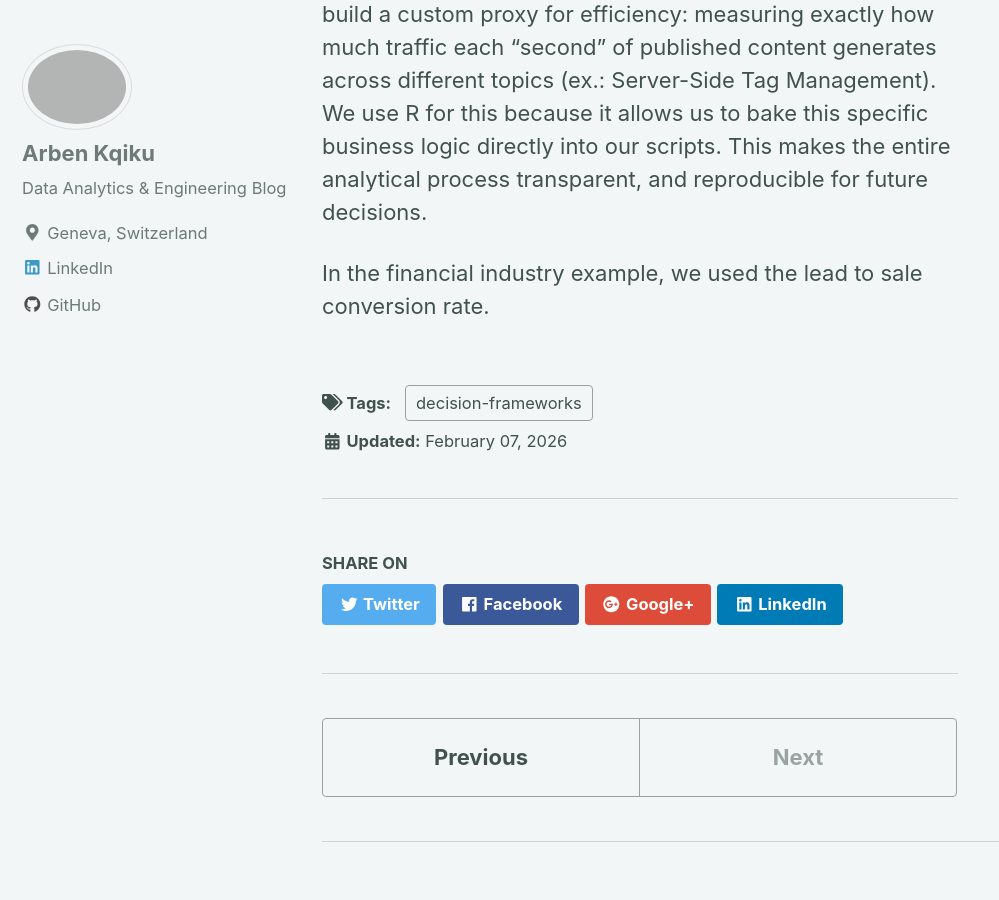
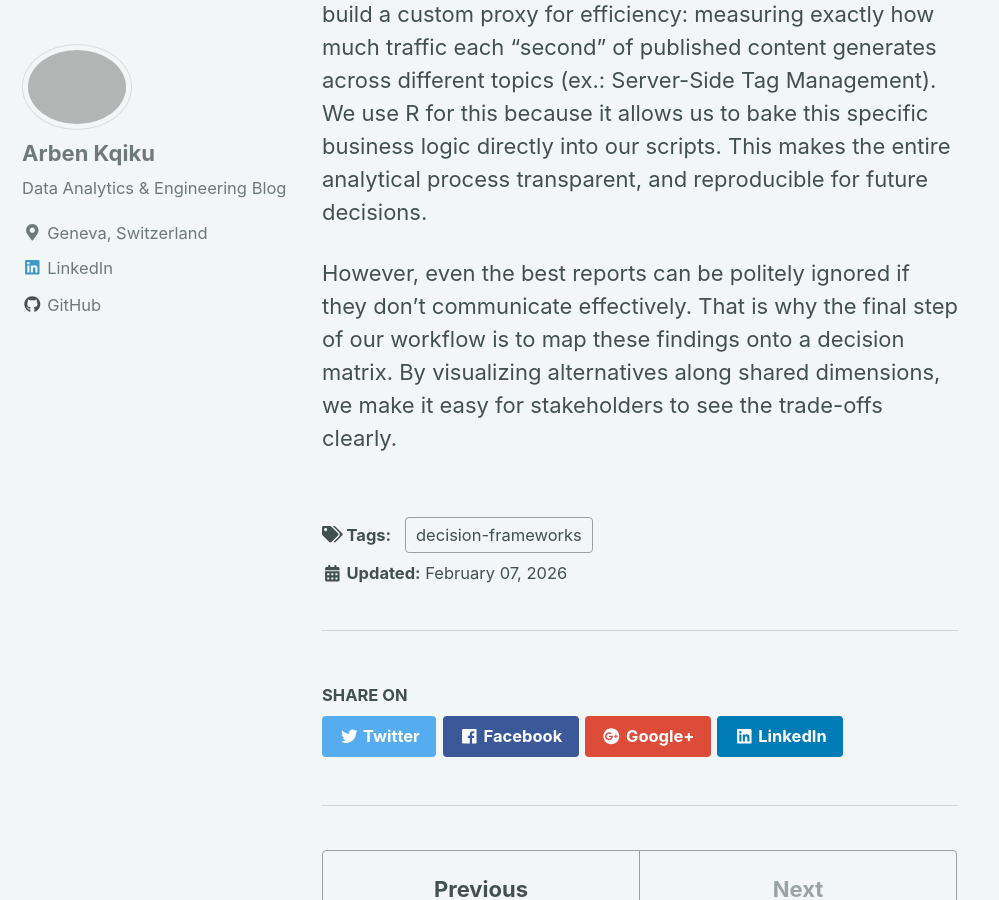
Before and after one commit to ArbenKqiku/arbenkqiku.github.io, a Jekyll site: the page built from _posts/2026-02-07-decision-frameworks.md, in a window 1280 px wide and 900 px high, scrolled down 4997 px. Shown: the whole window, without its empty margins (0-999 px from the left). Built offline with Jekyll 4.4.1, drawn with Linux system fonts in a browser that asks for light colours; nearby versions of some CDN libraries.

Commit message:
Added last section

```diff
--- a/_posts/2026-02-07-decision-frameworks.md
+++ b/_posts/2026-02-07-decision-frameworks.md
@@ -58,6 +58,4 @@ The purpose of this exercise is to show that conversations with stakeholders hel
 
 Our job isn't just to report data, but to define the proxies that measure potential and efficiency. In [Data Analysis With R](https://www.teamsimmer.com/all-courses/data-analysis-with-r/), we build a custom proxy for efficiency: measuring exactly how much traffic each "second" of published content generates across different topics (ex.: Server-Side Tag Management). We use R for this because it allows us to bake this specific business logic directly into our scripts. This makes the entire analytical process transparent, and reproducible for future decisions.
 
-
-
-In the financial industry example, we used the lead to sale conversion rate.
+However, even the best reports can be politely ignored if they don't communicate effectively. That is why the final step of our workflow is to map these findings onto a decision matrix. By visualizing alternatives along shared dimensions, we make it easy for stakeholders to see the trade-offs clearly.
```
